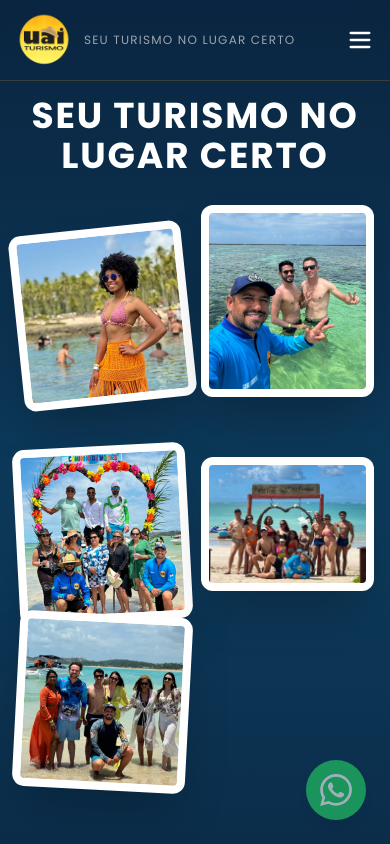
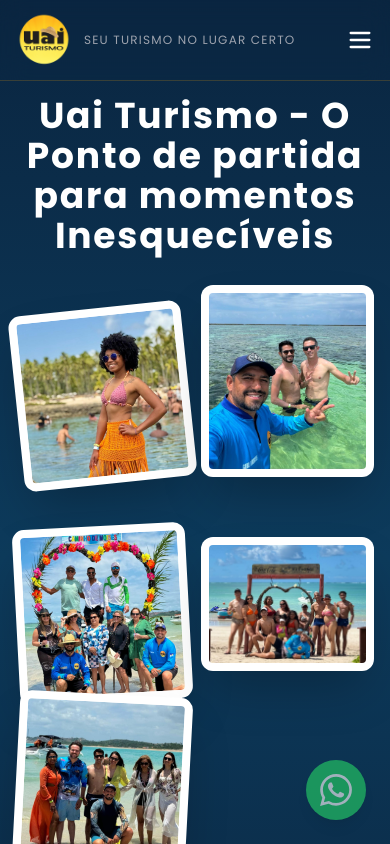
Before and after one commit to thiagohenrico/uai-turismo-eb6dbf14, a React (Vite) app: page / in a window 390 px wide. Shown: the top 844 px of the page. Built offline with nearby package versions, Linux system fonts and the light colour scheme; the HTML template or start-up script is replaced by a standard one.

Commit message:
Update hero title to brand
Replace title in HeroCollage.tsx from "SEU TURISMO NO LUGAR CERTO" to "Uai Turismo - O Ponto de partida para momentos Inesquecíveis" across desktop/mobile.

```diff
--- a/src/components/HeroCollage.tsx
+++ b/src/components/HeroCollage.tsx
@@ -23,7 +23,7 @@ const HeroCollage = () => {
         {/* Title */}
         <div className="relative z-10 pb-8 text-center">
           <h1 className="text-4xl md:text-5xl font-bold text-white tracking-wider px-4">
-            SEU TURISMO NO LUGAR CERTO
+            Uai Turismo - O Ponto de partida para momentos Inesquecíveis
           </h1>
         </div>
 
```
